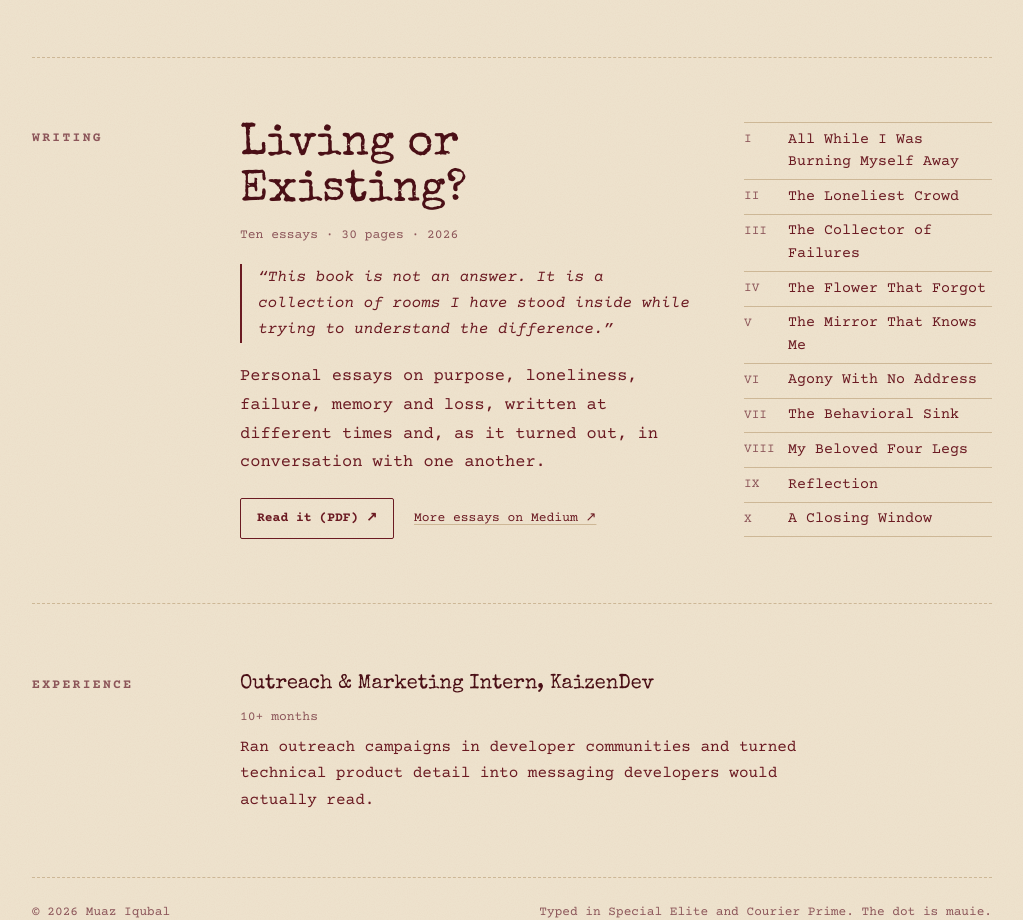
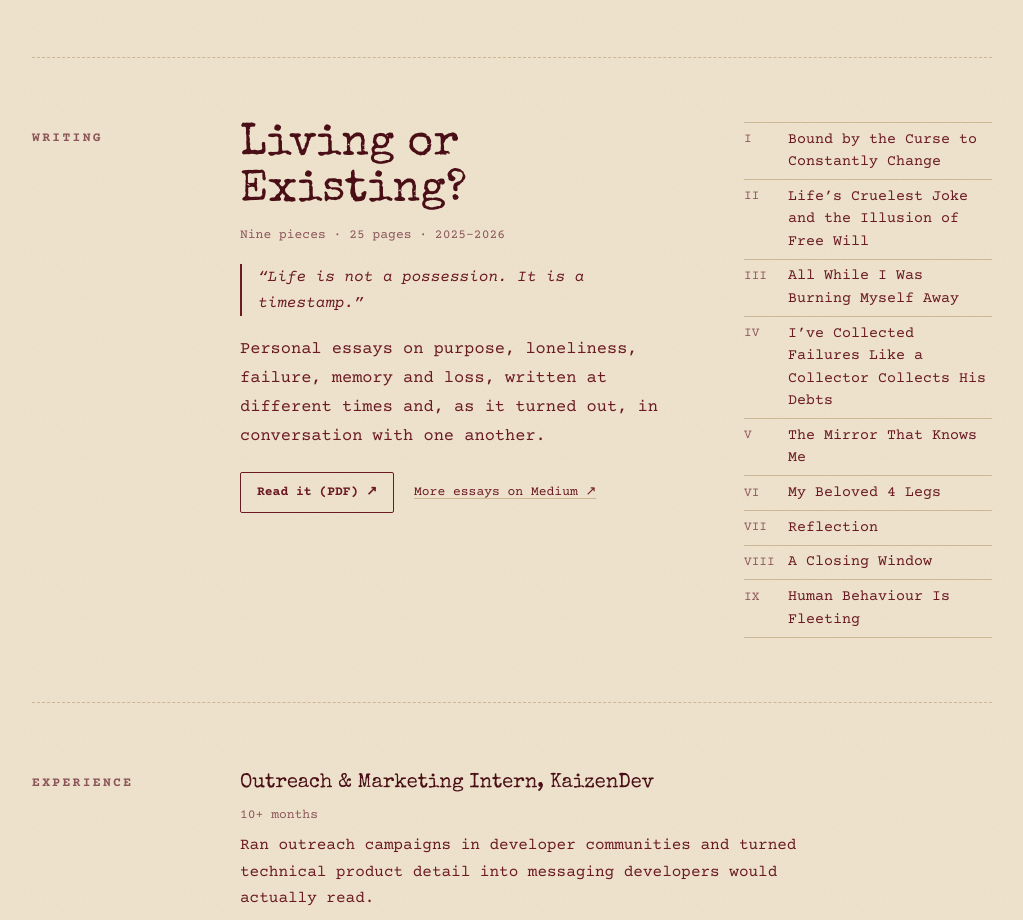
Before and after one commit to muaz-q/portfolio, a React (Vite) app: page / in a window 1280 px wide. Shown: the part 2780-3700 px from the top of the page, without its empty margins (128-1151 px from the left). Built offline with nearby package versions, Linux system fonts and the light colour scheme.

Commit message:
Replace book contents with the nine Medium pieces

```diff
--- a/src/App.jsx
+++ b/src/App.jsx
@@ -1,16 +1,15 @@
 import { useEffect, useRef, useState } from "react";
 
 const ROOMS = [
+  "Bound by the Curse to Constantly Change",
+  "Life’s Cruelest Joke and the Illusion of Free Will",
   "All While I Was Burning Myself Away",
-  "The Loneliest Crowd",
-  "The Collector of Failures",
-  "The Flower That Forgot",
+  "I’ve Collected Failures Like a Collector Collects His Debts",
   "The Mirror That Knows Me",
-  "Agony With No Address",
-  "The Behavioral Sink",
-  "My Beloved Four Legs",
+  "My Beloved 4 Legs",
   "Reflection",
   "A Closing Window",
+  "Human Behaviour Is Fleeting",
 ];
 const NUMERALS = ["I", "II", "III", "IV", "V", "VI", "VII", "VIII", "IX", "X"];
 
@@ -351,10 +350,9 @@ export default function App() {
           <article className="book">
             <div>
               <h3>Living or Existing?</h3>
-              <p className="sub">Ten essays · 30 pages · 2026</p>
+              <p className="sub">Nine pieces · 25 pages · 2025–2026</p>
               <blockquote>
-                “This book is not an answer. It is a collection of rooms I have stood inside while trying to
-                understand the difference.”
+                “Life is not a possession. It is a timestamp.”
               </blockquote>
               <p>
                 Personal essays on purpose, loneliness, failure, memory and loss, written at different times and, as
```
Also changed, not shown: 1 other file (tests, documents, lock files or other folders).
